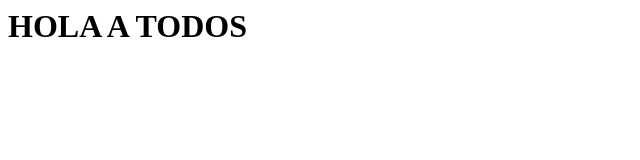
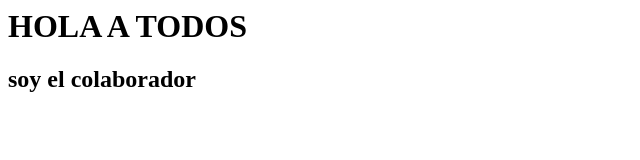
Before and after one commit to harold-mg/ejemplo_ramas, a plain HTML site: page index.html in a window 1280 px wide. Shown: the whole page, without its empty margins (0-640 px from the left). Drawn offline with Linux system fonts and the light colour scheme.

Commit message:
1ra del colaborador

```diff
--- a/index.html
+++ b/index.html
@@ -1 +1,2 @@
 <h1>HOLA A TODOS</h1>
+<h2>soy el colaborador</h2>
```
